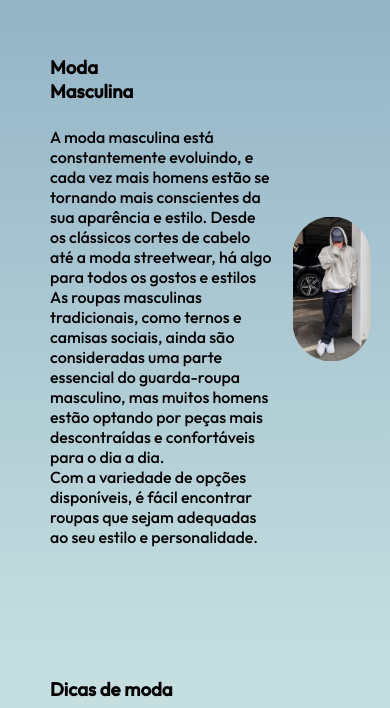
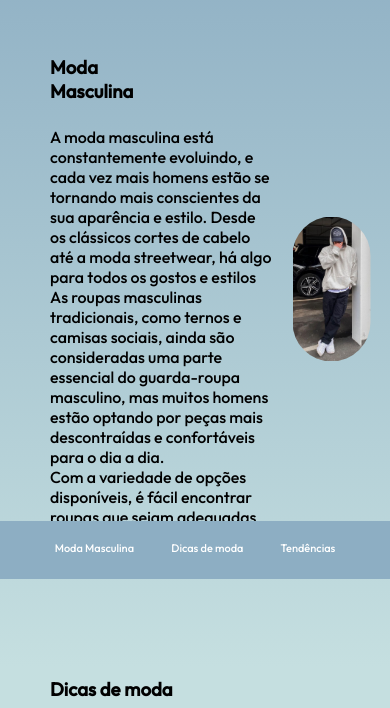
Before and after one commit to williamc4rlos/WB-mens-fashion, a plain HTML site: page index.html in a window 390 px wide. Shown: the part 89-797 px from the top of the page. Drawn offline with Linux system fonts and the light colour scheme.

Commit message:
Add files via upload

```diff
--- a/style.css
+++ b/style.css
@@ -219,6 +219,8 @@ html{
 
 
 
+
+
 @media screen and (max-width: 780px)
 {
 
@@ -307,7 +309,7 @@ html{
 .cabecalho
 {
 
-    top: 805px;
+    top: 610px;
 
 }
 
@@ -323,9 +325,9 @@ html{
 .cabecalho-lista-item
 {
     display: inline-block;
-    margin: 0 10px;
-    font-size: 12px ;
-    padding: 0 5px;
+    margin: 0 5px;
+    font-size: 11px ;
+    padding: 0 2px;
 
 }
 
```
